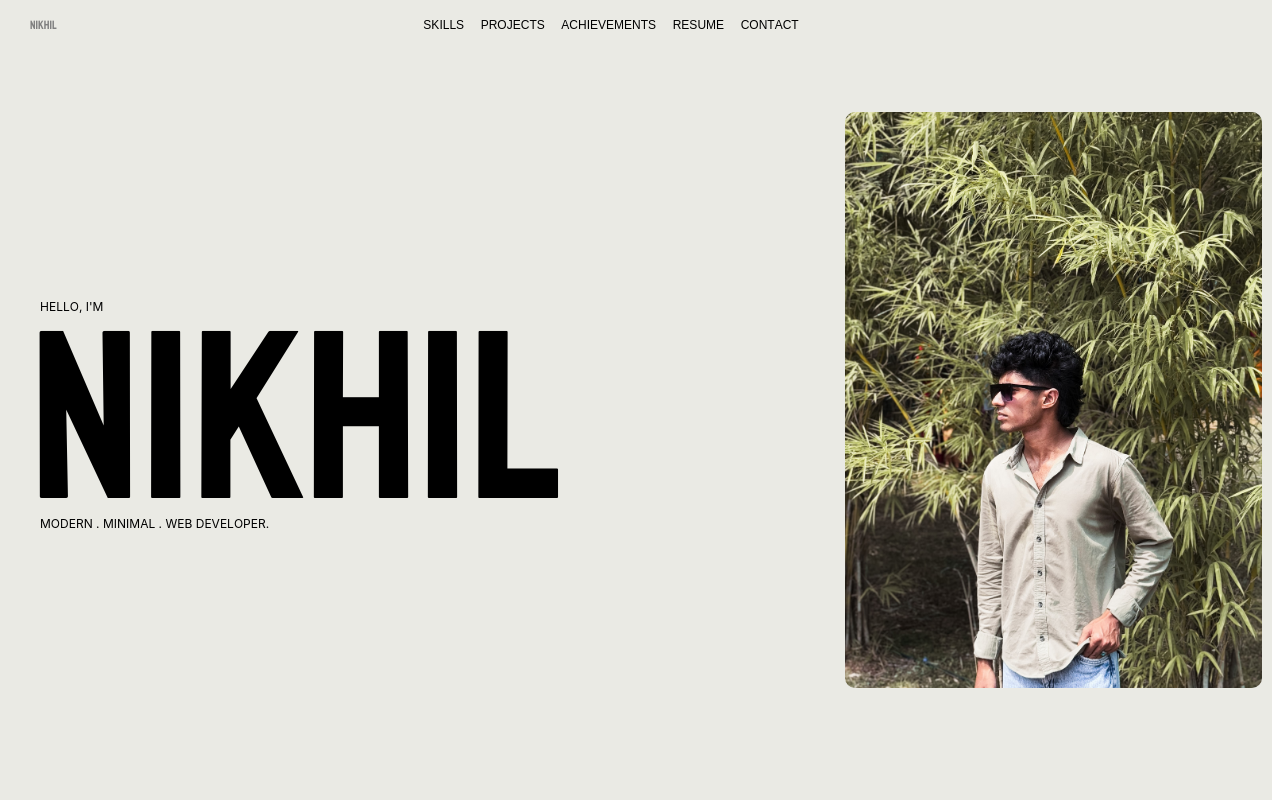
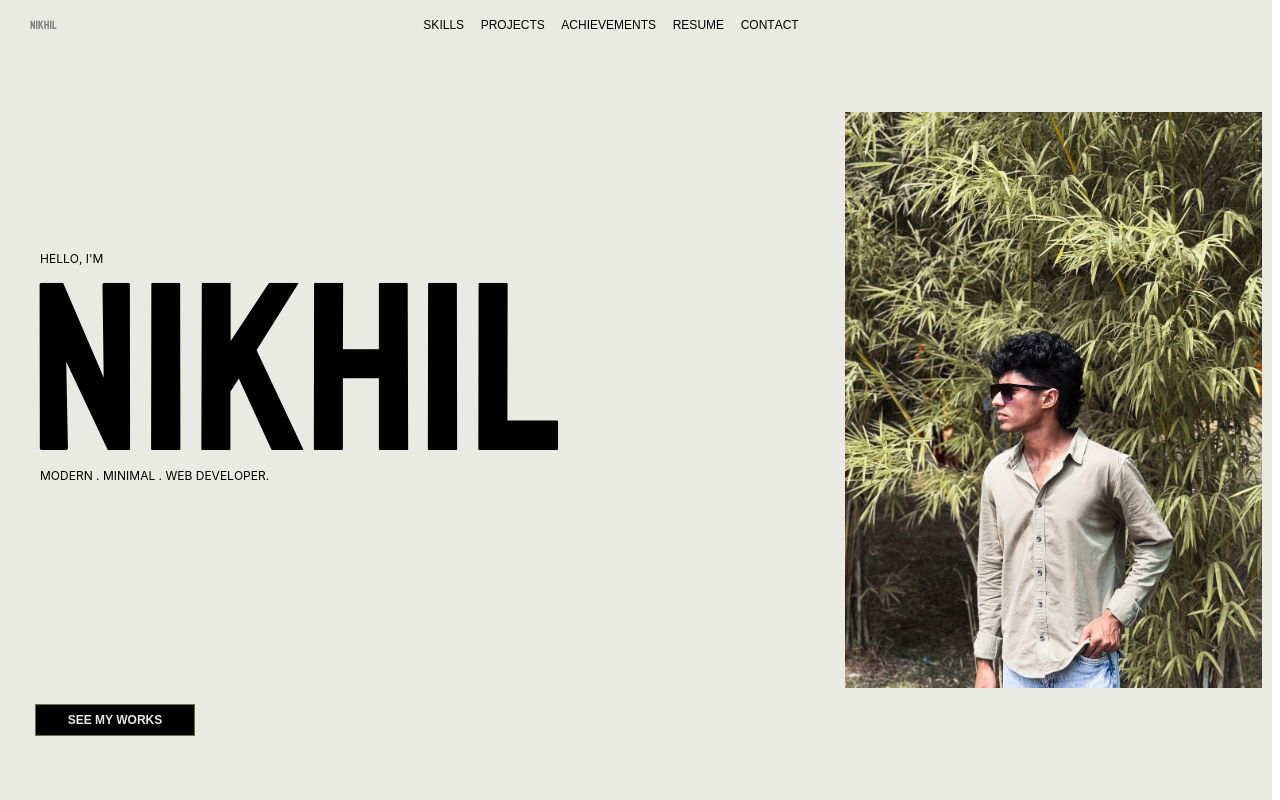
Before and after one commit to nikhil18440/nikhil-portfolio, a React (Create React App) app: page / in a window 1280 px wide. Shown: the top 800 px of the page. Built offline with nearby package versions, Linux system fonts and the light colour scheme; a web font is replaced by a local one.

Commit message:
Enhance Contact and Hero components with GSAP animations; add navigation ref and button functionality; update styles for improved layout and user interaction

```diff
--- a/src/componants/Contact/Contact.jsx
+++ b/src/componants/Contact/Contact.jsx
@@ -6,6 +6,7 @@ import gsap from 'gsap';
 function Contact() {
 
   const textRef1 = useRef(null);
+  const navRef = useRef(null);
 
   useEffect(() => {
     if (textRef1.current) {
@@ -15,6 +16,12 @@ function Contact() {
         duration: 1,
         y: 300,
         ease: "power2.out",
+        scrollTrigger: {
+          trigger: navRef.current,
+          start: "top 80%",
+          end: "bottom center",
+          // markers: true
+        },
         delay: 0.2,
         stagger: 0.05,           // optional stagger for nice effect
         // opacity: 0               // you can also add opacity animation
@@ -23,7 +30,7 @@ function Contact() {
   }, []);
 
   return (
-    <div className='contact'>
+    <div className='contact' ref={navRef}>
         <header className='mainHead' ref={textRef1}>LET'S TALK</header>
 
         <div className="content">
@@ -32,7 +39,8 @@ function Contact() {
             <form className="emailForm">
                 <input type="text" placeholder='YOUR NAME' name="name" className="inputDiv" />
                 <input type="email" placeholder='EMAIL ID' name="email" className="inputDiv" />
-                <textarea name="content" rows="10" placeholder='TELL ME HOW CAN I HELP' id="" className="textAreaDiv"></textarea>
+                <textarea name="content" rows="5" placeholder='TELL ME HOW CAN I HELP' id="" className="textAreaDiv"></textarea>
+                <button type='submit' className='formBtn'>SEND</button>
             </form>
 
         </div>
--- a/src/componants/Contact/contact.css
+++ b/src/componants/Contact/contact.css
@@ -8,6 +8,7 @@
   font-weight: 400;
   font-style: normal;
   overflow: hidden;
+  width: 100%;
 }
 
 .content{
@@ -53,8 +54,8 @@
     border-bottom: 1px solid #000;
     padding: 10px;
     background-color: transparent;
-    border-left: 1px solid #000;
-    width: 60%;
+    /* border-left: 1px solid #000; */
+    width: 80%;
 }
 
 
@@ -62,3 +63,38 @@
 .right{
     flex: 1;
 }
+
+
+.formBtn {
+    background-color: var(--main-colour3);
+    color: var(--main-colour1);
+    border-radius: 10em;
+    font-size: 17px;
+    font-weight: 600;
+    padding: 0.5rem;
+    width: 10rem;
+    height: 2rem;
+    /* padding: 1em 2em; */
+    cursor: pointer;
+    transition: all 0.3s ease-in-out;
+    border: 1px solid var(--main-colour2);
+    box-shadow: 0 0 0 0 var(--main-colour2);
+    /* margin: 0rem 1rem; */
+    display: flex;
+    align-items: center;
+    justify-content: center;
+    /* margin-left: 30px; */
+    margin-top: 30px;
+    /* margin-bottom: 30px; */
+    /* margin: auto; */
+  }
+
+  .formBtn:hover {
+    transform: translateY(-4px) translateX(-2px);
+    box-shadow: 2px 5px 0 0 var(--main-colour2);
+  };
+
+  .formBtn:active {
+    transform: translateY(2px) translateX(1px);
+    box-shadow: 0 0 0 0 var(--main-colour4);
+  };
--- a/src/componants/Hero/Hero.jsx
+++ b/src/componants/Hero/Hero.jsx
@@ -11,6 +11,7 @@ function Hero() {
   const textRef1 = useRef(null);
   const textRef2 = useRef(null);
   const imgref = useRef(null);
+  const btnRef = useRef(null);
 
   useEffect(() => {
     if (textRef3.current) {
@@ -71,11 +72,12 @@ function Hero() {
           <div className="HeroLeft3" ref={textRef2}>MODERN . MINIMAL . WEB DEVELOPER.</div>
 
         </div>
-        {/* <span className="HeroRight">
-          Scroll to know me more
-        </span> */}
+        <button className="HeroRight" ref={btnRef}>
+          SEE MY WORKS
+        </button>
 
     </div>
+
     </>
   )
 }
--- a/src/componants/Hero/hero.css
+++ b/src/componants/Hero/hero.css
@@ -16,10 +16,41 @@
     margin: 0px;
 }
 
-.HeroRight{
+
+
+.HeroRight {
+    background-color: var(--main-colour3);
+    color: var(--main-colour1);
+    /* border-radius: 10em; */
     font-size: 12px;
-    padding: 0px 0px 20px 30px;
-}
+    font-weight: 600;
+    padding: 0.5rem;
+    width: 10rem;
+    height: 2rem;
+    /* padding: 1em 2em; */
+    cursor: pointer;
+    transition: all 0.3s ease-in-out;
+    border: 1px solid var(--main-colour2);
+    box-shadow: 0 0 0 0 var(--main-colour2);
+    /* margin: 0rem 1rem; */
+    display: flex;
+    align-items: center;
+    justify-content: center;
+    margin-left: 35px;
+    margin-bottom: 4rem;
+    /* margin-bottom: 30px; */
+    /* margin: auto; */
+  }
+
+  .HeroRight:hover {
+    transform: translateY(-4px) translateX(-2px);
+    box-shadow: 2px 5px 0 0 var(--main-colour2);
+  };
+
+  .HeroRight:active {
+    transform: translateY(2px) translateX(1px);
+    box-shadow: 0 0 0 0 var(--main-colour4);
+  };
 
 .HeroRightImg{
     width: calc(100% - 20px);
```
